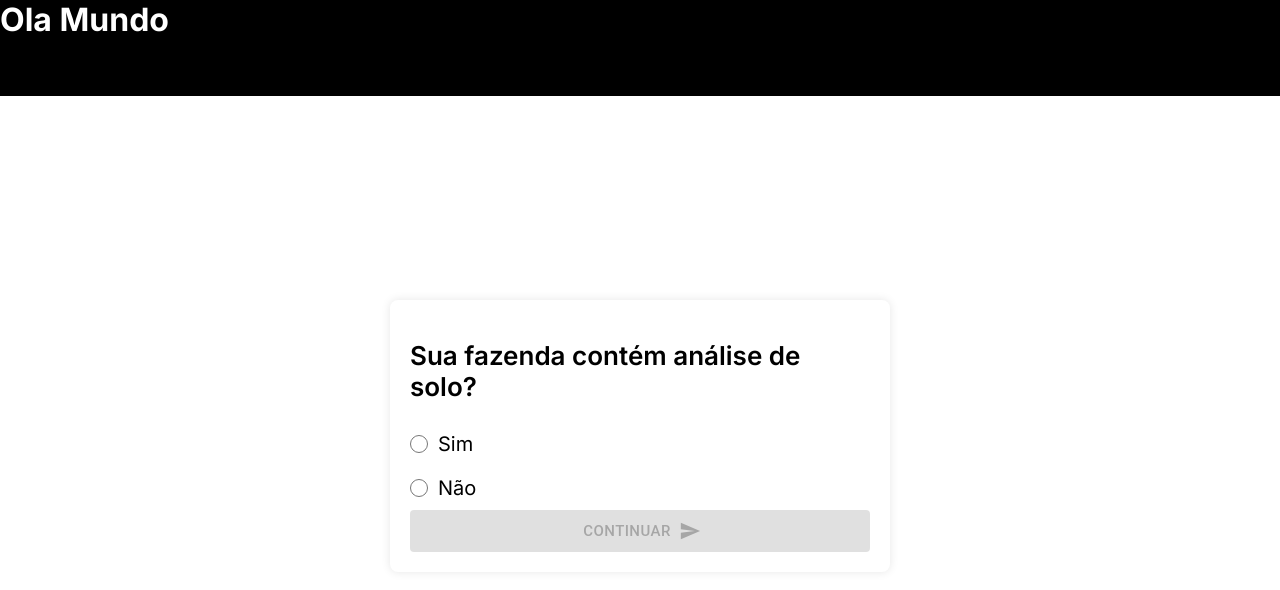
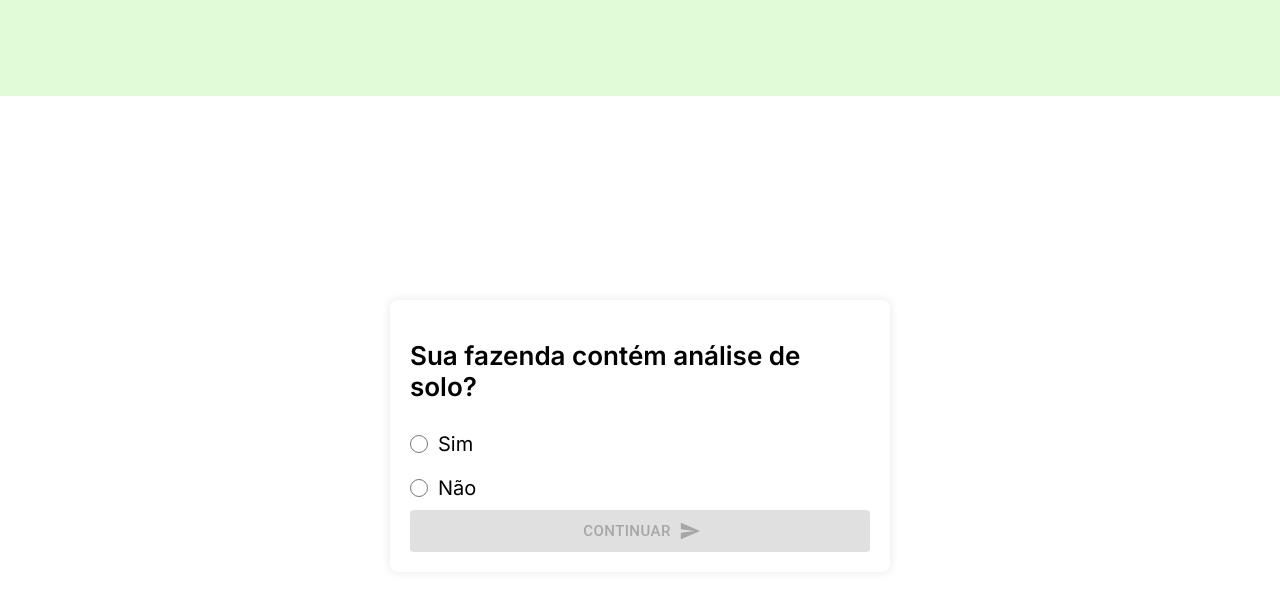
Before and after one commit to ggriffinxd/Terra-Manager, a React (Vite) app: page /RegisterPlanting in a window 1280 px wide. Shown: the top 590 px of the page. Built offline with nearby package versions, Linux system fonts and the light colour scheme.

Commit message:
fix: change header to component, and get on main

```diff
--- /dev/null
+++ b/src/components/Header/Header.tsx
@@ -0,0 +1,11 @@
+import * as S from './styles'
+
+function Header() {
+    return (
+        <S.StyledHeader>
+
+        </S.StyledHeader>
+    );
+}
+
+export default Header;
--- /dev/null
+++ b/src/components/Header/styles.ts
@@ -0,0 +1,8 @@
+import styled from "styled-components";
+
+export const StyledHeader = styled.header`
+
+  background-color: ${(props) => props.theme.colorsBase.green4};
+  color: ${(props) => props.theme.colorsBase.white};
+  height: 12vh;
+`;
--- a/src/main.tsx
+++ b/src/main.tsx
@@ -2,6 +2,7 @@ import React from "react";
 import ReactDOM from "react-dom/client";
 import { createBrowserRouter, RouterProvider } from "react-router-dom";
 import RootLayout from "./pages/RootLayout";
+import Home from "./pages/Home/Home"
 import Login from "./pages/Login/Login";
 import Register from "./pages/Register/Register";
 import RegisterPlanting from "./pages/RegisterPlanting/RegisterPlanting";
@@ -13,6 +14,10 @@ const router = createBrowserRouter([
     children: [
       {
         index: true,
+        element: <Home />,
+      },
+      {
+        path: "login",
         element: <Login />,
       },
       {
--- a/src/pages/RootLayout.tsx
+++ b/src/pages/RootLayout.tsx
@@ -1,16 +1,14 @@
-// RootLayout.tsx
 import React from 'react';
 import { Outlet } from 'react-router-dom';
 import { ThemeProvider } from 'styled-components';
 import { theme } from '../styles/theme';
 import "../styles/globals.css";
+import Header from '../components/Header/Header';
 
 const RootLayout: React.FC = () => {
   return (
     <ThemeProvider theme={theme}>
-      <header style={{ backgroundColor: theme.colorsBase.black, color: theme.colorsBase.white, height: '12vh' }}>
-        <h1>Ola Mundo</h1>
-      </header>
+      <Header />
       <Outlet />
     </ThemeProvider>
   );
```
